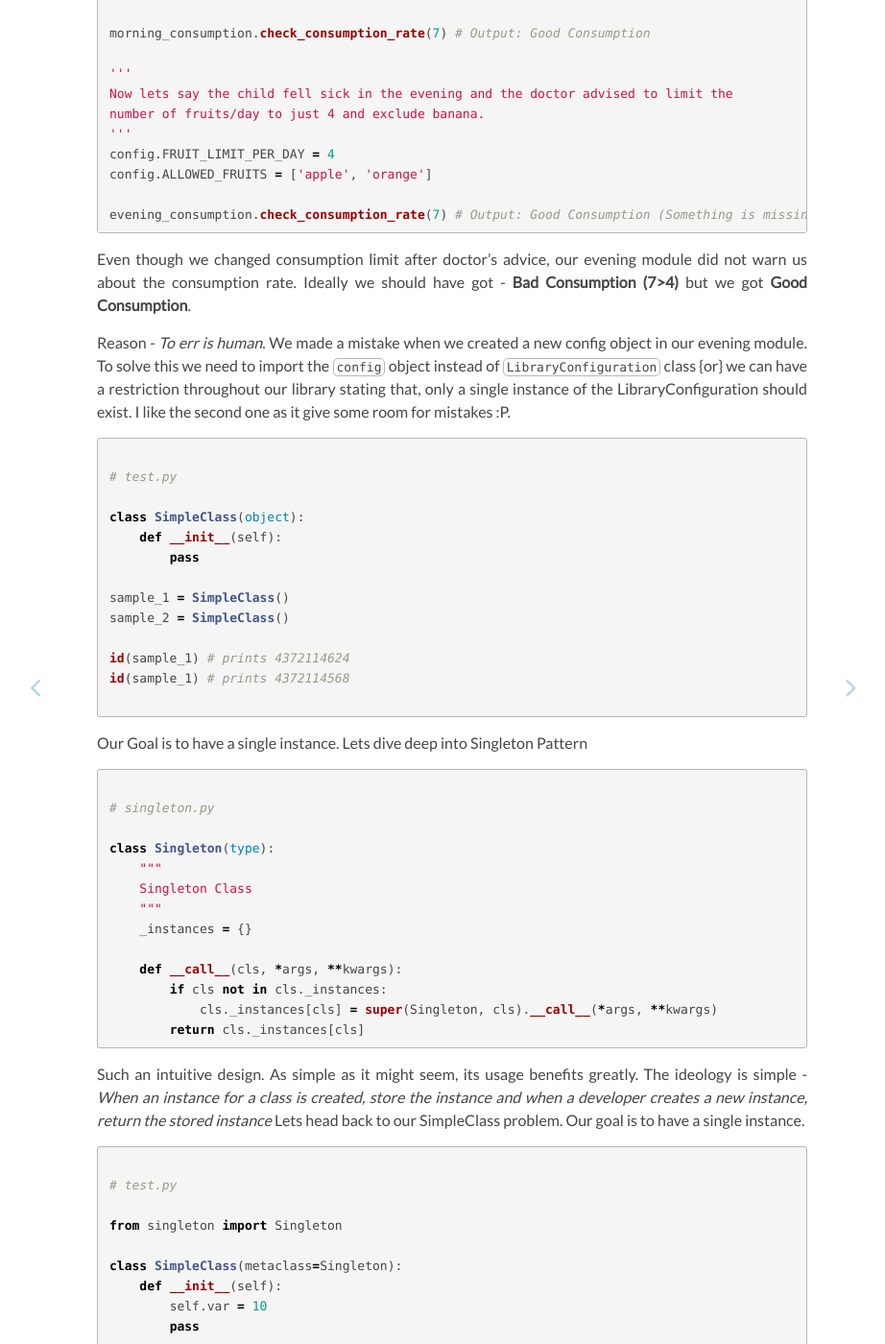
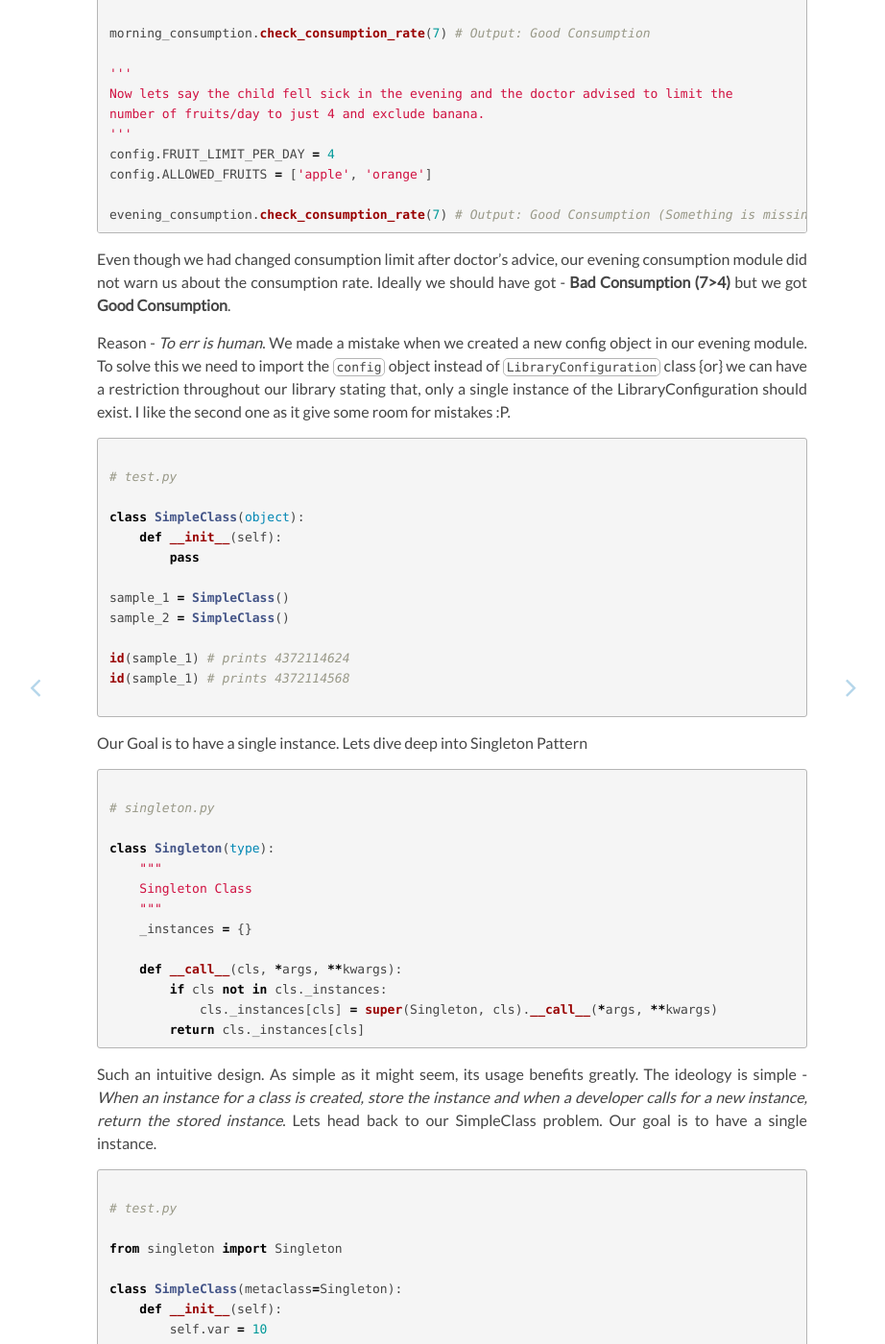
Before and after one commit to kingspp/kingspp.github.io, a Jekyll site: the page built from _posts/2017-11-05-singleton's-skeleton.md, in a window 1280 px wide and 1400 px high, scrolled down 2714 px. Shown: the whole window at 96% size, without its empty margins (169-1091 px from the left). Built offline with Jekyll 4.4.1, drawn with Linux system fonts in a browser that asks for light colours; nearby versions of some CDN libraries; comment, search, counter and statistics services are not loaded; some of the changed text lies outside the part shown.

Commit message:
Fix typo

````diff
--- a/_posts/2017-11-05-singleton's-skeleton.md
+++ b/_posts/2017-11-05-singleton's-skeleton.md
@@ -40,7 +40,7 @@ library_config = {
 ```
 
 Now we have a set of changeable conditions. The first one describes, allowed fruits for consumption, while
-the second one seems to be a limiting factor for the day. Next is to write a simple loader.
+the second one seems to be a limiting factor for the day. Next is to write a simple loader -
 
 ```python
 
@@ -145,7 +145,7 @@ config.ALLOWED_FRUITS = ['apple', 'orange']
 evening_consumption.check_consumption_rate(7) # Output: Good Consumption (Something is missing here)
 ```
 
-Even though we changed consumption limit after doctor's advice, our evening module did not
+Even though we had changed consumption limit after doctor's advice, our evening consumption module did not
 warn us about the consumption rate. Ideally we should have got - **Bad Consumption (7>4)** but we
 got **Good Consumption**.
 
@@ -189,8 +189,8 @@ class Singleton(type):
 ```
 
 Such an intuitive design. As simple as it might seem, its usage benefits greatly. The ideology is simple -
-*When an instance for a class is created, store the instance and when a developer creates a new instance, return the
-stored instance* Lets head back to our SimpleClass problem. Our goal is to have a single instance.
+*When an instance for a class is created, store the instance and when a developer calls for a new instance, return the
+stored instance*. Lets head back to our SimpleClass problem. Our goal is to have a single instance.
 
 ```python
 
````
Also changed, not shown: other parts of _posts/2017-11-05-singleton's-skeleton.md (+4 -4 lines).
